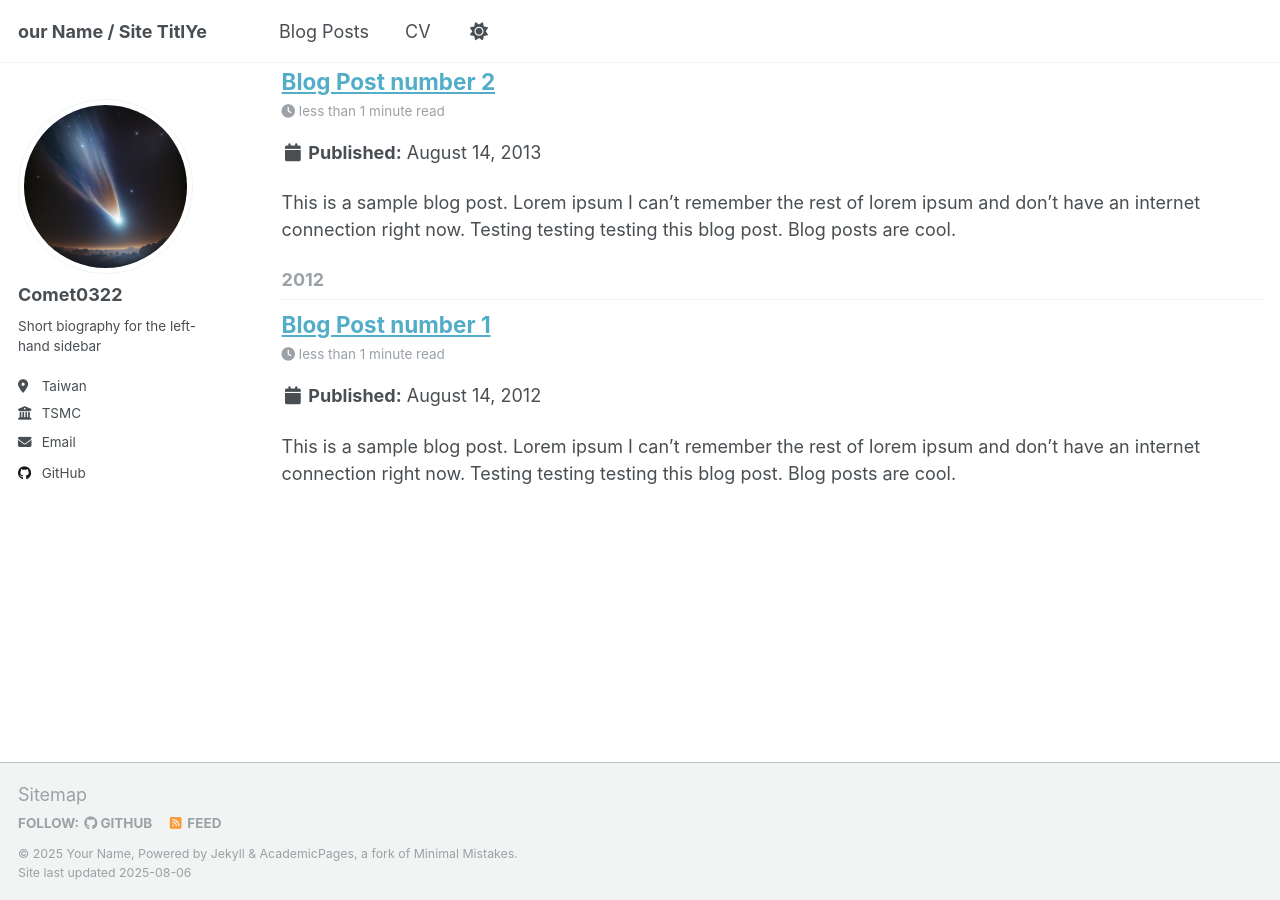
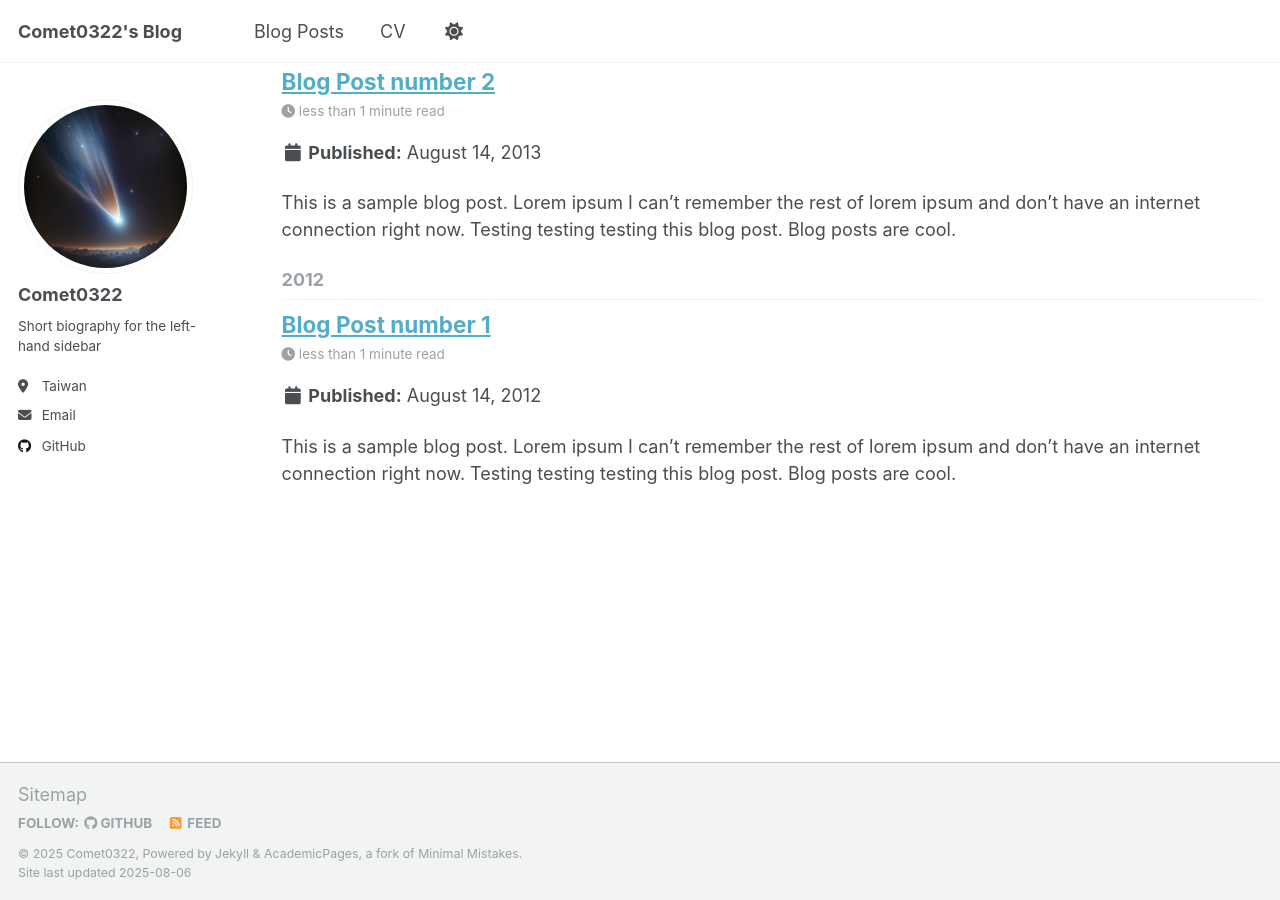
Before and after one commit to Comet0322/comet0322.github.io, a Jekyll site: the page built from _pages/year-archive.html, in a window 1280 px wide and 900 px high, scrolled down 803 px. Built offline with Jekyll 4.4.1, drawn with Linux system fonts in a browser that asks for light colours; a script that is not in the unit is left out.

Commit message:
Update info

```diff
--- a/_config.yml
+++ b/_config.yml
@@ -9,9 +9,9 @@
 # Basic Site Settings
 locale                   : "en-US"
 site_theme               : "default"
-title                    : "our Name / Site TitlYe"
+title                    : "Comet0322's Blog"
 title_separator          : "-"
-name                     : &name "Your Name"
+name                     : &name "Comet0322"
 description              : &description "personal description"
 url                      : https://comet0322.github.io # the base hostname & protocol for your site e.g. "https://[your GitHub username].github.io" or if you already have some other page hosted on Github then use "https://[your GitHub username].github.io/[Your Repo Name]"
 baseurl                  : "" # the subpath of your site, e.g. "/blog"
@@ -27,7 +27,7 @@ author:
   pronouns         : # example: "she/her"
   bio              : "Short biography for the left-hand sidebar"
   location         : "Taiwan"
-  employer         : "TSMC"
+  employer         : #"TSMC"
   uri              : # URL
   email            : "none@example.org"
 
```
